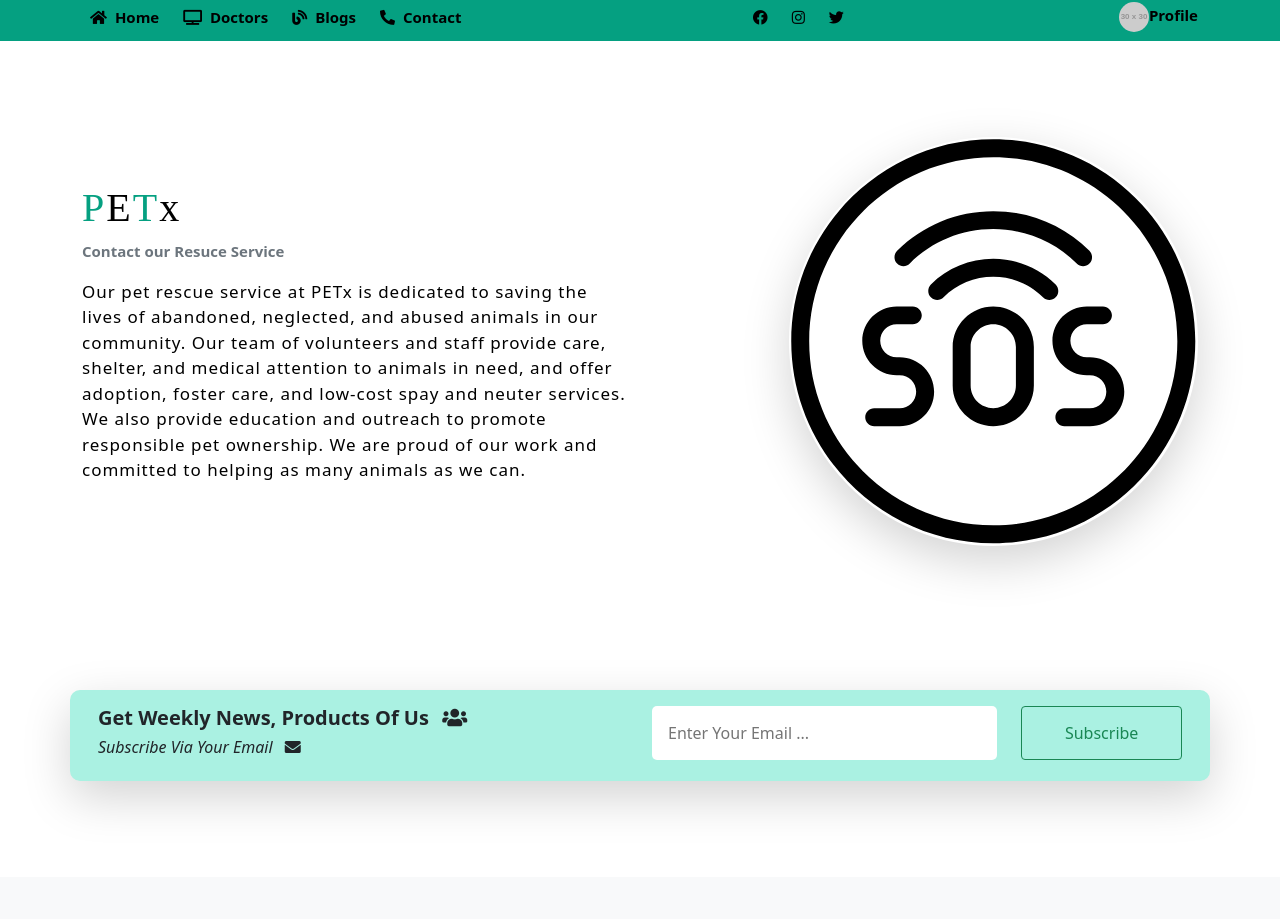
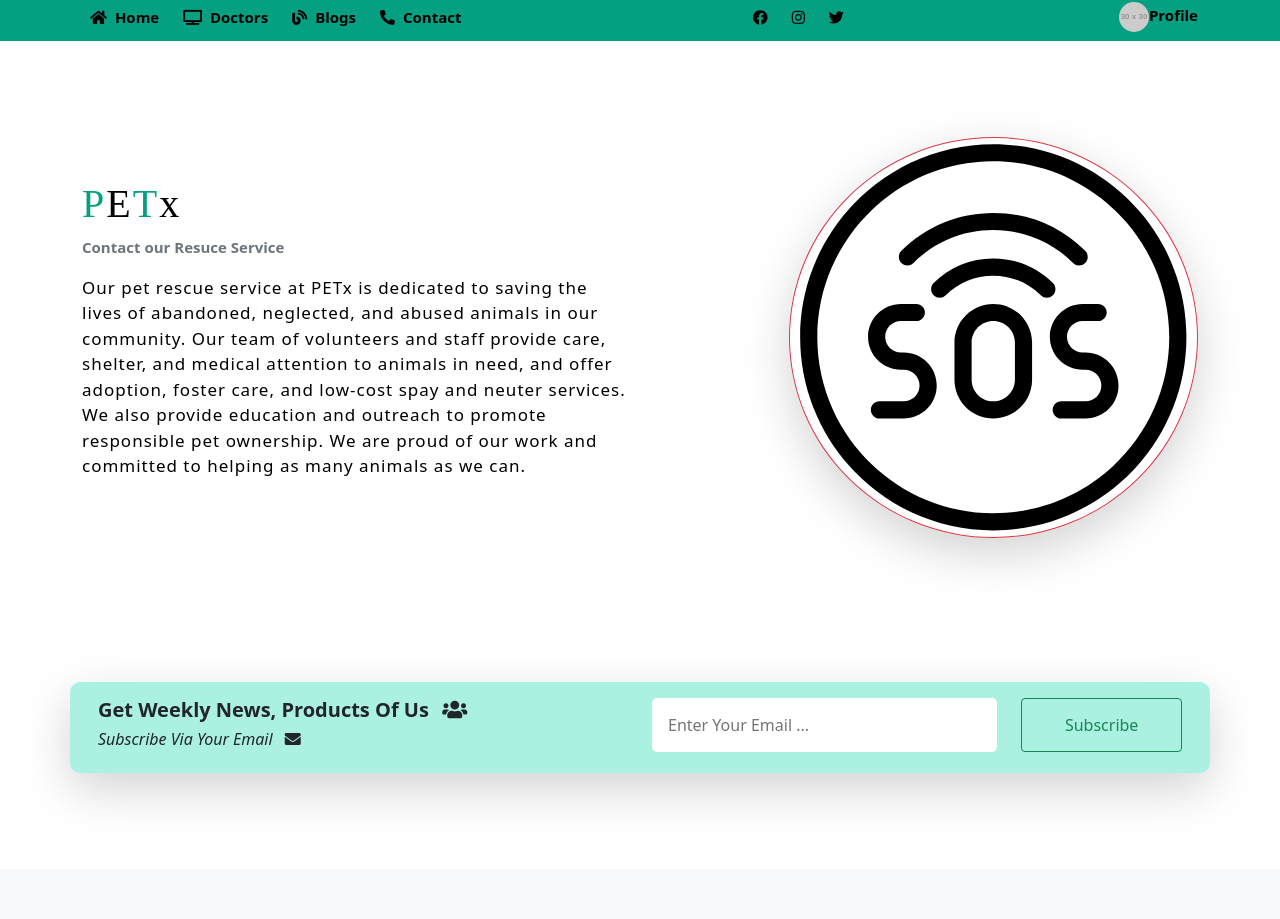
Before and after one commit to PetX-Inc/PETx, a React (Create React App) app: page / in a window 1280 px wide. Shown: the part 806-1725 px from the top of the page. Built offline with nearby package versions, Linux system fonts and the light colour scheme; a web font is replaced by a local one.

Commit message:
sos image style changed

```diff
--- a/src/comps/about/About.js
+++ b/src/comps/about/About.js
@@ -3,12 +3,17 @@ import React, {Component} from 'react'
 import './About.css'
 import about from '../../images/pics/sosLight.svg'
 
+
+import PopUp from '../../comps/popup/popup2'
+
+
 class About extends Component
 {
 	handleOnClick()
 	{
-		//Dumy code.
-		alert("SOS Clicked");
+
+			alert("Ok");
+		//<PopUp />
 	}
 
 	render()
@@ -26,7 +31,7 @@ class About extends Component
 						</div>
 						<div className = "c col-md-6 col-12">
 							<div className = 'right-side text-lg-end text-center' onClick={this.handleOnClick}>
-								<img className = 'img-fluid w-75 shadow-lg about' src = {about} alt = 'about' />
+								<img className = 'btn btn-outline-danger text-capitalize btn-sm img-fluid w-75 shadow-lg about' src = {about} alt = 'about' />
 							</div>
 						</div>
 					</div>
--- a/src/comps/popup/popup2.js
+++ b/src/comps/popup/popup2.js
@@ -45,10 +45,14 @@ class Popup extends Component {
   };
 
 
+  handleOnClick = () => {
+    this.setState({ isOpen: true });
+  }
+
+
 
   render() {
     const { isOpen, type, submittedType } = this.state;
-
     return (
       <div className="pop-up-button-wrapper">
         <button className='pop-up-button' onClick={this.openPopUp}>SOS | Doctor</button>
@@ -124,3 +128,6 @@ class Popup extends Component {
 
 
   export default Popup;
+
+
+  // function Avatar({ person, size })
--- a/src/pages/LandingPage/LandingPage.js
+++ b/src/pages/LandingPage/LandingPage.js
@@ -27,8 +27,11 @@ class LandingPage extends Component
                 {/* Dangerous Code by Mohsin */}
 
                 {/* <LoginSignUpButton /> */}
-                <PopUp />
+                {/* <PopUp
+                    type= 'sos'
+                 /> */}
 
+                 <PopUp/>
                 <About />
                 <Subscription />
             </div>
```
